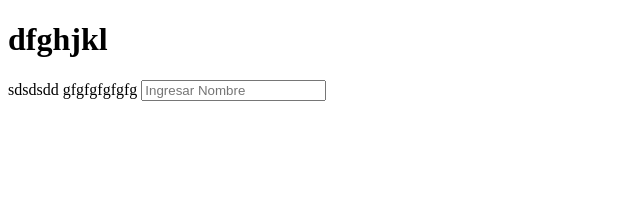
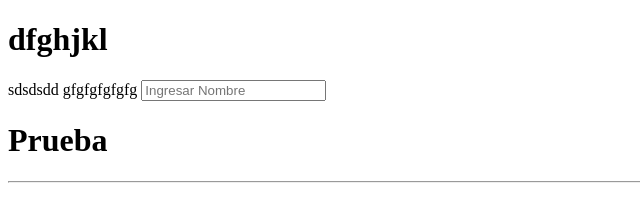
Before and after one commit to dreyna/bash, a plain HTML site: page index.html in a window 1280 px wide. Shown: the whole page, without its empty margins (0-640 px from the left). Drawn offline with Linux system fonts and the light colour scheme.

Commit message:
mis ultimos cambios

```diff
--- /dev/null
+++ b/estilos.css
@@ -0,0 +1,11 @@
+*{
+    margin: 0;
+    padding: 0;
+}
+html{
+    background-color: aqua;
+}
+body{
+    width: 800px;
+    height: 600px;
+}
--- a/index.html
+++ b/index.html
@@ -11,5 +11,8 @@
     sdsdsdd
     gfgfgfgfgfg
     <input type="text" placeholder="Ingresar Nombre">
+    <br>
+    <h1>Prueba</h1>
+    <hr>
 </body>
 </html>
```
